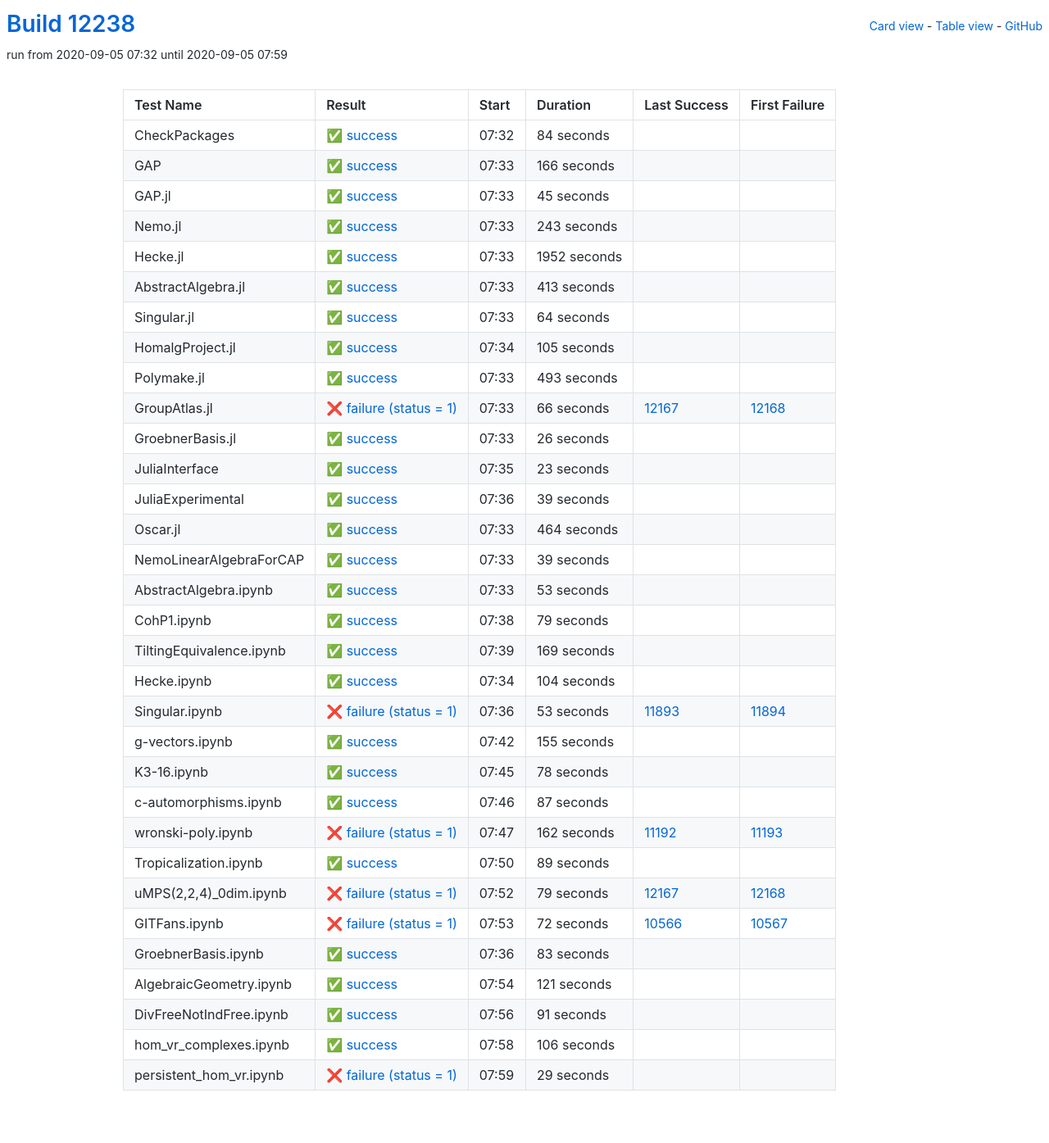
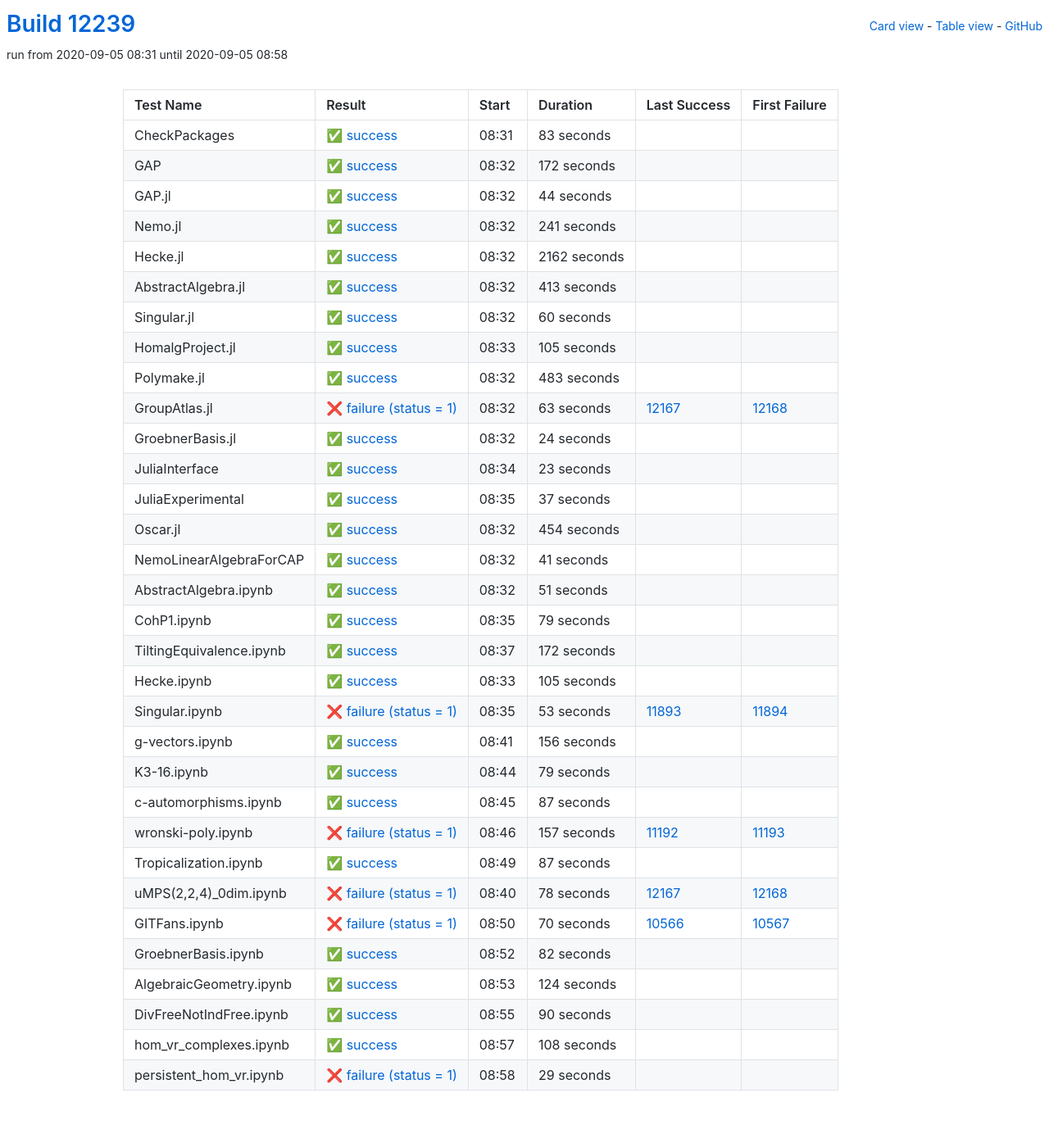
Before and after one commit to oscar-system/oscar-ci-status, a Jekyll site: the page built from table.html, in a window 1280 px wide. Shown: the whole page at 82% size. Built offline with Jekyll 4.4.1, drawn with Linux system fonts in a browser that asks for light colours.

Commit message:
Build #12239

```diff
--- a/_data/ci.yml
+++ b/_data/ci.yml
@@ -1,6 +1,6 @@
 ---
-build: 12238
-build_url: https://oscarci.mathematik.uni-kl.de/job/oscar/12238/
+build: 12239
+build_url: https://oscarci.mathematik.uni-kl.de/job/oscar/12239/
 job: oscar
 organization: oscar-system
 repo: oscar-ci-status
@@ -8,68 +8,68 @@
 tests:
 - name: CheckPackages
   id: checkpackages
-  log: https://oscarci.mathematik.uni-kl.de/job/oscar/12238/artifact/logs/build-12238/CheckPackages.log
-  start: 2020-09-05 07:32
+  log: https://oscarci.mathematik.uni-kl.de/job/oscar/12239/artifact/logs/build-12239/CheckPackages.log
+  start: 2020-09-05 08:31
   success: true
   exitcode: 0
   status: success
-  duration: 84
+  duration: 83
   last_success: false
   last_success_url:
   first_failure: false
   first_failure_url:
 - name: GAP
   id: gap
-  log: https://oscarci.mathematik.uni-kl.de/job/oscar/12238/artifact/logs/build-12238/GAP.log
-  start: 2020-09-05 07:33
+  log: https://oscarci.mathematik.uni-kl.de/job/oscar/12239/artifact/logs/build-12239/GAP.log
+  start: 2020-09-05 08:32
   success: true
   exitcode: 0
   status: success
-  duration: 166
+  duration: 172
   last_success: false
   last_success_url:
   first_failure: false
   first_failure_url:
 - name: GAP.jl
   id: gap-jl
-  log: https://oscarci.mathematik.uni-kl.de/job/oscar/12238/artifact/logs/build-12238/GAP.jl.log
-  start: 2020-09-05 07:33
+  log: https://oscarci.mathematik.uni-kl.de/job/oscar/12239/artifact/logs/build-12239/GAP.jl.log
+  start: 2020-09-05 08:32
   success: true
   exitcode: 0
   status: success
-  duration: 45
+  duration: 44
   last_success: false
   last_success_url:
   first_failure: false
   first_failure_url:
 - name: Nemo.jl
   id: nemo-jl
-  log: https://oscarci.mathematik.uni-kl.de/job/oscar/12238/artifact/logs/build-12238/Nemo.jl.log
-  start: 2020-09-05 07:33
+  log: https://oscarci.mathematik.uni-kl.de/job/oscar/12239/artifact/logs/build-12239/Nemo.jl.log
+  start: 2020-09-05 08:32
   success: true
   exitcode: 0
   status: success
-  duration: 243
+  duration: 241
   last_success: false
   last_success_url:
   first_failure: false
   first_failure_url:
 - name: Hecke.jl
   id: hecke-jl
-  log: https://oscarci.mathematik.uni-kl.de/job/oscar/12238/artifact/logs/build-12238/Hecke.jl.log
-  start: 2020-09-05 07:33
+  log: https://oscarci.mathematik.uni-kl.de/job/oscar/12239/artifact/logs/build-12239/Hecke.jl.log
+  start: 2020-09-05 08:32
   success: true
   exitcode: 0
   status: success
-  duration: 1952
+  duration: 2162
   last_success: false
   last_success_url:
   first_failure: false
   first_failure_url:
 - name: AbstractAlgebra.jl
   id: abstractalgebra-jl
-  log: https://oscarci.mathematik.uni-kl.de/job/oscar/12238/artifact/logs/build-12238/AbstractAlgebra.jl.log
-  start: 2020-09-05 07:33
+  log: https://oscarci.mathematik.uni-kl.de/job/oscar/12239/artifact/logs/build-12239/AbstractAlgebra.jl.log
+  start: 2020-09-05 08:32
   success: true
   exitcode: 0
   status: success
@@ -80,20 +80,20 @@
   first_failure_url:
 - name: Singular.jl
   id: singular-jl
-  log: https://oscarci.mathematik.uni-kl.de/job/oscar/12238/artifact/logs/build-12238/Singular.jl.log
-  start: 2020-09-05 07:33
+  log: https://oscarci.mathematik.uni-kl.de/job/oscar/12239/artifact/logs/build-12239/Singular.jl.log
+  start: 2020-09-05 08:32
   success: true
   exitcode: 0
   status: success
-  duration: 64
+  duration: 60
   last_success: false
   last_success_url:
   first_failure: false
   first_failure_url:
 - name: HomalgProject.jl
   id: homalgproject-jl
-  log: https://oscarci.mathematik.uni-kl.de/job/oscar/12238/artifact/logs/build-12238/HomalgProject.jl.log
-  start: 2020-09-05 07:34
+  log: https://oscarci.mathematik.uni-kl.de/job/oscar/12239/artifact/logs/build-12239/HomalgProject.jl.log
+  start: 2020-09-05 08:33
   success: true
   exitcode: 0
   status: success
@@ -104,44 +104,44 @@
   first_failure_url:
 - name: Polymake.jl
   id: polymake-jl
-  log: https://oscarci.mathematik.uni-kl.de/job/oscar/12238/artifact/logs/build-12238/Polymake.jl.log
-  start: 2020-09-05 07:33
+  log: https://oscarci.mathematik.uni-kl.de/job/oscar/12239/artifact/logs/build-12239/Polymake.jl.log
+  start: 2020-09-05 08:32
   success: true
   exitcode: 0
   status: success
-  duration: 493
+  duration: 483
   last_success: false
   last_success_url:
   first_failure: false
   first_failure_url:
 - name: GroupAtlas.jl
   id: groupatlas-jl
-  log: https://oscarci.mathematik.uni-kl.de/job/oscar/12238/artifact/logs/build-12238/GroupAtlas.jl.log
-  start: 2020-09-05 07:33
+  log: https://oscarci.mathematik.uni-kl.de/job/oscar/12239/artifact/logs/build-12239/GroupAtlas.jl.log
+  start: 2020-09-05 08:32
   success: false
   exitcode: 1
   status: failure
-  duration: 66
+  duration: 63
   last_success: 12167
   last_success_url: https://oscarci.mathematik.uni-kl.de/job/oscar/12167/
   first_failure: 12168
   first_failure_url: https://oscarci.mathematik.uni-kl.de/job/oscar/12168/
 - name: GroebnerBasis.jl
   id: groebnerbasis-jl
-  log: https://oscarci.mathematik.uni-kl.de/job/oscar/12238/artifact/logs/build-12238/GroebnerBasis.jl.log
-  start: 2020-09-05 07:33
+  log: https://oscarci.mathematik.uni-kl.de/job/oscar/12239/artifact/logs/build-12239/GroebnerBasis.jl.log
+  start: 2020-09-05 08:32
   success: true
   exitcode: 0
   status: success
-  duration: 26
+  duration: 24
   last_success: false
   last_success_url:
   first_failure: false
   first_failure_url:
 - name: JuliaInterface
   id: juliainterface
-  log: https://oscarci.mathematik.uni-kl.de/job/oscar/12238/artifact/logs/build-12238/JuliaInterface.log
-  start: 2020-09-05 07:35
+  log: https://oscarci.mathematik.uni-kl.de/job/oscar/12239/artifact/logs/build-12239/JuliaInterface.log
+  start: 2020-09-05 08:34
   success: true
   exitcode: 0
   status: success
@@ -152,56 +152,56 @@
   first_failure_url:
 - name: JuliaExperimental
   id: juliaexperimental
-  log: https://oscarci.mathematik.uni-kl.de/job/oscar/12238/artifact/logs/build-12238/JuliaExperimental.log
-  start: 2020-09-05 07:36
+  log: https://oscarci.mathematik.uni-kl.de/job/oscar/12239/artifact/logs/build-12239/JuliaExperimental.log
+  start: 2020-09-05 08:35
   success: true
   exitcode: 0
   status: success
-  duration: 39
+  duration: 37
   last_success: false
   last_success_url:
   first_failure: false
   first_failure_url:
 - name: Oscar.jl
   id: oscar-jl
-  log: https://oscarci.mathematik.uni-kl.de/job/oscar/12238/artifact/logs/build-12238/Oscar.jl.log
-  start: 2020-09-05 07:33
+  log: https://oscarci.mathematik.uni-kl.de/job/oscar/12239/artifact/logs/build-12239/Oscar.jl.log
+  start: 2020-09-05 08:32
   success: true
   exitcode: 0
   status: success
-  duration: 464
+  duration: 454
   last_success: false
   last_success_url:
   first_failure: false
   first_failure_url:
 - name: NemoLinearAlgebraForCAP
   id: nemolinearalgebraforcap
-  log: https://oscarci.mathematik.uni-kl.de/job/oscar/12238/artifact/logs/build-12238/NemoLinearAlgebraForCAP.log
-  start: 2020-09-05 07:33
+  log: https://oscarci.mathematik.uni-kl.de/job/oscar/12239/artifact/logs/build-12239/NemoLinearAlgebraForCAP.log
+  start: 2020-09-05 08:32
   success: true
   exitcode: 0
   status: success
-  duration: 39
+  duration: 41
   last_success: false
   last_success_url:
   first_failure: false
   first_failure_url:
 - name: AbstractAlgebra.ipynb
   id: abstractalgebra-ipynb
-  log: https://oscarci.mathematik.uni-kl.de/job/oscar/12238/artifact/logs/build-12238/AbstractAlgebra.ipynb.log
-  start: 2020-09-05 07:33
+  log: https://oscarci.mathematik.uni-kl.de/job/oscar/12239/artifact/logs/build-12239/AbstractAlgebra.ipynb.log
+  start: 2020-09-05 08:32
   success: true
   exitcode: 0
   status: success
-  duration: 53
+  duration: 51
   last_success: false
   last_success_url:
   first_failure: false
   first_failure_url:
 - name: CohP1.ipynb
   id: cohp1-ipynb
-  log: https://oscarci.mathematik.uni-kl.de/job/oscar/12238/artifact/logs/build-12238/CohP1.ipynb.log
-  start: 2020-09-05 07:38
+  log: https://oscarci.mathematik.uni-kl.de/job/oscar/12239/artifact/logs/build-12239/CohP1.ipynb.log
+  start: 2020-09-05 08:35
   success: true
   exitcode: 0
   status: success
@@ -212,32 +212,32 @@
   first_failure_url:
 - name: TiltingEquivalence.ipynb
   id: tiltingequivalence-ipynb
-  log: https://oscarci.mathematik.uni-kl.de/job/oscar/12238/artifact/logs/build-12238/TiltingEquivalence.ipynb.log
-  start: 2020-09-05 07:39
+  log: https://oscarci.mathematik.uni-kl.de/job/oscar/12239/artifact/logs/build-12239/TiltingEquivalence.ipynb.log
+  start: 2020-09-05 08:37
   success: true
   exitcode: 0
   status: success
-  duration: 169
+  duration: 172
   last_success: false
   last_success_url:
   first_failure: false
   first_failure_url:
 - name: Hecke.ipynb
   id: hecke-ipynb
-  log: https://oscarci.mathematik.uni-kl.de/job/oscar/12238/artifact/logs/build-12238/Hecke.ipynb.log
-  start: 2020-09-05 07:34
+  log: https://oscarci.mathematik.uni-kl.de/job/oscar/12239/artifact/logs/build-12239/Hecke.ipynb.log
+  start: 2020-09-05 08:33
   success: true
   exitcode: 0
   status: success
-  duration: 104
+  duration: 105
   last_success: false
   last_success_url:
   first_failure: false
   first_failure_url:
 - name: Singular.ipynb
   id: singular-ipynb
-  log: https://oscarci.mathematik.uni-kl.de/job/oscar/12238/artifact/logs/build-12238/Singular.ipynb.log
-  start: 2020-09-05 07:36
+  log: https://oscarci.mathematik.uni-kl.de/job/oscar/12239/artifact/logs/build-12239/Singular.ipynb.log
+  start: 2020-09-05 08:35
   success: false
   exitcode: 1
   status: failure
@@ -248,32 +248,32 @@
   first_failure_url: https://oscarci.mathematik.uni-kl.de/job/oscar/11894/
 - name: g-vectors.ipynb
   id: g-vectors-ipynb
-  log: https://oscarci.mathematik.uni-kl.de/job/oscar/12238/artifact/logs/build-12238/g-vectors.ipynb.log
-  start: 2020-09-05 07:42
+  log: https://oscarci.mathematik.uni-kl.de/job/oscar/12239/artifact/logs/build-12239/g-vectors.ipynb.log
+  start: 2020-09-05 08:41
   success: true
   exitcode: 0
   status: success
-  duration: 155
+  duration: 156
   last_success: false
   last_success_url:
   first_failure: false
   first_failure_url:
 - name: K3-16.ipynb
   id: k3-16-ipynb
-  log: https://oscarci.mathematik.uni-kl.de/job/oscar/12238/artifact/logs/build-12238/K3-16.ipynb.log
-  start: 2020-09-05 07:45
+  log: https://oscarci.mathematik.uni-kl.de/job/oscar/12239/artifact/logs/build-12239/K3-16.ipynb.log
+  start: 2020-09-05 08:44
   success: true
   exitcode: 0
   status: success
-  duration: 78
+  duration: 79
   last_success: false
   last_success_url:
   first_failure: false
   first_failure_url:
 - name: c-automorphisms.ipynb
   id: c-automorphisms-ipynb
-  log: https://oscarci.mathematik.uni-kl.de/job/oscar/12238/artifact/logs/build-12238/c-automorphisms.ipynb.log
-  start: 2020-09-05 07:46
+  log: https://oscarci.mathematik.uni-kl.de/job/oscar/12239/artifact/logs/build-12239/c-automorphisms.ipynb.log
+  start: 2020-09-05 08:45
   success: true
   exitcode: 0
   status: success
@@ -284,104 +284,104 @@
   first_failure_url:
 - name: wronski-poly.ipynb
   id: wronski-poly-ipynb
-  log: https://oscarci.mathematik.uni-kl.de/job/oscar/12238/artifact/logs/build-12238/wronski-poly.ipynb.log
-  start: 2020-09-05 07:47
+  log: https://oscarci.mathematik.uni-kl.de/job/oscar/12239/artifact/logs/build-12239/wronski-poly.ipynb.log
+  start: 2020-09-05 08:46
   success: false
   exitcode: 1
   status: failure
-  duration: 162
+  duration: 157
   last_success: 11192
   last_success_url: https://oscarci.mathematik.uni-kl.de/job/oscar/11192/
   first_failure: 11193
   first_failure_url: https://oscarci.mathematik.uni-kl.de/job/oscar/11193/
 - name: Tropicalization.ipynb
   id: tropicalization-ipynb
-  log: https://oscarci.mathematik.uni-kl.de/job/oscar/12238/artifact/logs/build-12238/Tropicalization.ipynb.log
-  start: 2020-09-05 07:50
+  log: https://oscarci.mathematik.uni-kl.de/job/oscar/12239/artifact/logs/build-12239/Tropicalization.ipynb.log
+  start: 2020-09-05 08:49
   success: true
   exitcode: 0
   status: success
-  duration: 89
+  duration: 87
   last_success: false
   last_success_url:
   first_failure: false
   first_failure_url:
 - name: uMPS(2,2,4)_0dim.ipynb
   id: umps-2-2-4-0dim-ipynb
-  log: https://oscarci.mathematik.uni-kl.de/job/oscar/12238/artifact/logs/build-12238/uMPS-2-2-4-_0dim.ipynb.log
-  start: 2020-09-05 07:52
+  log: https://oscarci.mathematik.uni-kl.de/job/oscar/12239/artifact/logs/build-12239/uMPS-2-2-4-_0dim.ipynb.log
+  start: 2020-09-05 08:40
   success: false
   exitcode: 1
   status: failure
-  duration: 79
+  duration: 78
   last_success: 12167
   last_success_url: https://oscarci.mathematik.uni-kl.de/job/oscar/12167/
   first_failure: 12168
   first_failure_url: https://oscarci.mathematik.uni-kl.de/job/oscar/12168/
 - name: GITFans.ipynb
   id: gitfans-ipynb
-  log: https://oscarci.mathematik.uni-kl.de/job/oscar/12238/artifact/logs/build-12238/GITFans.ipynb.log
-  start: 2020-09-05 07:53
+  log: https://oscarci.mathematik.uni-kl.de/job/oscar/12239/artifact/logs/build-12239/GITFans.ipynb.log
+  start: 2020-09-05 08:50
   success: false
   exitcode: 1
   status: failure
-  duration: 72
+  duration: 70
   last_success: 10566
   last_success_url: https://oscarci.mathematik.uni-kl.de/job/oscar/10566/
   first_failure: 10567
   first_failure_url: https://oscarci.mathematik.uni-kl.de/job/oscar/10567/
 - name: GroebnerBasis.ipynb
   id: groebnerbasis-ipynb
-  log: https://oscarci.mathematik.uni-kl.de/job/oscar/12238/artifact/logs/build-12238/GroebnerBasis.ipynb.log
-  start: 2020-09-05 07:36
+  log: https://oscarci.mathematik.uni-kl.de/job/oscar/12239/artifact/logs/build-12239/GroebnerBasis.ipynb.log
+  start: 2020-09-05 08:52
   success: true
   exitcode: 0
   status: success
-  duration: 83
+  duration: 82
   last_success: false
   last_success_url:
   first_failure: false
   first_failure_url:
 - name: AlgebraicGeometry.ipynb
   id: algebraicgeometry-ipynb
-  log: https://oscarci.mathematik.uni-kl.de/job/oscar/12238/artifact/logs/build-12238/AlgebraicGeometry.ipynb.log
-  start: 2020-09-05 07:54
+  log: https://oscarci.mathematik.uni-kl.de/job/oscar/12239/artifact/logs/build-12239/AlgebraicGeometry.ipynb.log
+  start: 2020-09-05 08:53
   success: true
   exitcode: 0
   status: success
-  duration: 121
+  duration: 124
   last_success: false
   last_success_url:
   first_failure: false
   first_failure_url:
 - name: DivFreeNotIndFree.ipynb
   id: divfreenotindfree-ipynb
-  log: https://oscarci.mathematik.uni-kl.de/job/oscar/12238/artifact/logs/build-12238/DivFreeNotIndFree.ipynb.log
-  start: 2020-09-05 07:56
+  log: https://oscarci.mathematik.uni-kl.de/job/oscar/12239/artifact/logs/build-12239/DivFreeNotIndFree.ipynb.log
+  start: 2020-09-05 08:55
   success: true
   exitcode: 0
   status: success
-  duration: 91
+  duration: 90
   last_success: false
   last_success_url:
   first_failure: false
   first_failure_url:
 - name: hom_vr_complexes.ipynb
   id: hom-vr-complexes-ipynb
-  log: https://oscarci.mathematik.uni-kl.de/job/oscar/12238/artifact/logs/build-12238/hom_vr_complexes.ipynb.log
-  start: 2020-09-05 07:58
+  log: https://oscarci.mathematik.uni-kl.de/job/oscar/12239/artifact/logs/build-12239/hom_vr_complexes.ipynb.log
+  start: 2020-09-05 08:57
   success: true
   exitcode: 0
   status: success
-  duration: 106
+  duration: 108
   last_success: false
   last_success_url:
   first_failure: false
   first_failure_url:
 - name: persistent_hom_vr.ipynb
   id: persistent-hom-vr-ipynb
-  log: https://oscarci.mathematik.uni-kl.de/job/oscar/12238/artifact/logs/build-12238/persistent_hom_vr.ipynb.log
-  start: 2020-09-05 07:59
+  log: https://oscarci.mathematik.uni-kl.de/job/oscar/12239/artifact/logs/build-12239/persistent_hom_vr.ipynb.log
+  start: 2020-09-05 08:58
   success: false
   exitcode: 1
   status: failure
```
Also changed, not shown: README.md.
